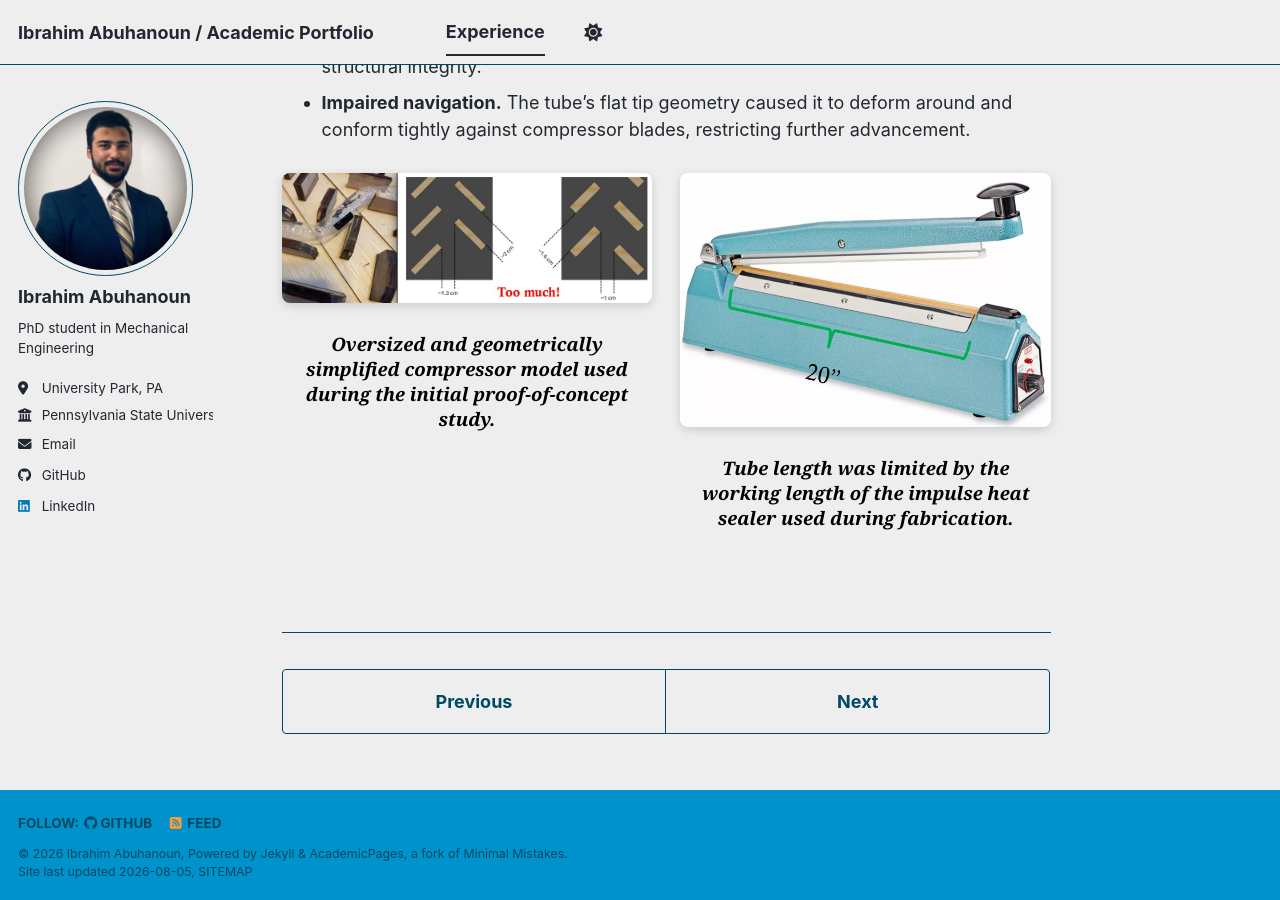
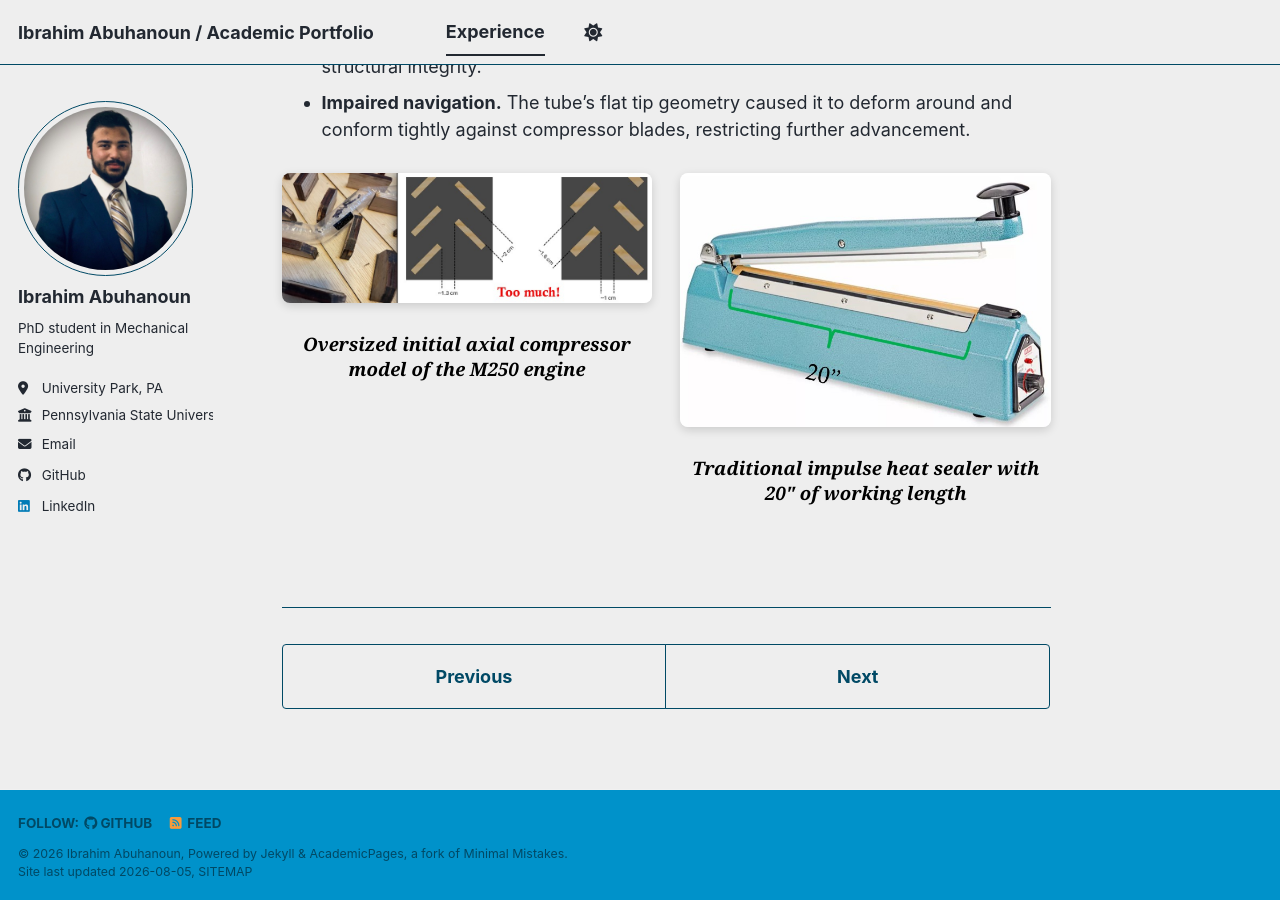
Before and after one commit to IbrahimAbuhanoun/IbrahimAbuhanoun.github.io, a Jekyll site: the page built from _portfolio/portfolio-1.md, in a window 1280 px wide and 900 px high, scrolled down 2054 px. Built offline with Jekyll 4.4.1, drawn with Linux system fonts in a browser that asks for light colours; a style sheet for code colours, icons or effects is not loaded; after the commit the page ends 2929 px from its top, so only the background shows below that.

Commit message:
Update portfolio-1.md

```diff
--- a/_portfolio/portfolio-1.md
+++ b/_portfolio/portfolio-1.md
@@ -134,7 +134,7 @@ A proof-of-concept vine robot was developed for the 2024 senior capstone project
 
 <div class="research-figure-grid">
 
-  <figure class="research-figure">
+  <figure class="research-figure" style="flex:1.2;">
     <img
       src="/images/Big_Gap_Model.jpg"
       alt="Original proof-of-concept engine model"
@@ -144,11 +144,11 @@ A proof-of-concept vine robot was developed for the 2024 senior capstone project
              display:block;
              box-shadow:0 3px 10px rgba(0,0,0,0.15);">
     <figcaption class="research-caption">
-      Oversized and geometrically simplified compressor model used during the initial proof-of-concept study.
+      Oversized initial axial compressor model of the M250 engine
     </figcaption>
   </figure>
 
-  <figure class="research-figure">
+  <figure class="research-figure" style="flex:0.8;">
     <img
       src="/images/Trad_Heatslr.jpg"
       alt="Heat sealer length limitation"
@@ -158,7 +158,7 @@ A proof-of-concept vine robot was developed for the 2024 senior capstone project
              display:block;
              box-shadow:0 3px 10px rgba(0,0,0,0.15);">
     <figcaption class="research-caption">
-      Tube length was limited by the working length of the impulse heat sealer used during fabrication.
+      Traditional impulse heat sealer with 20" of working length
     </figcaption>
   </figure>
 
```
